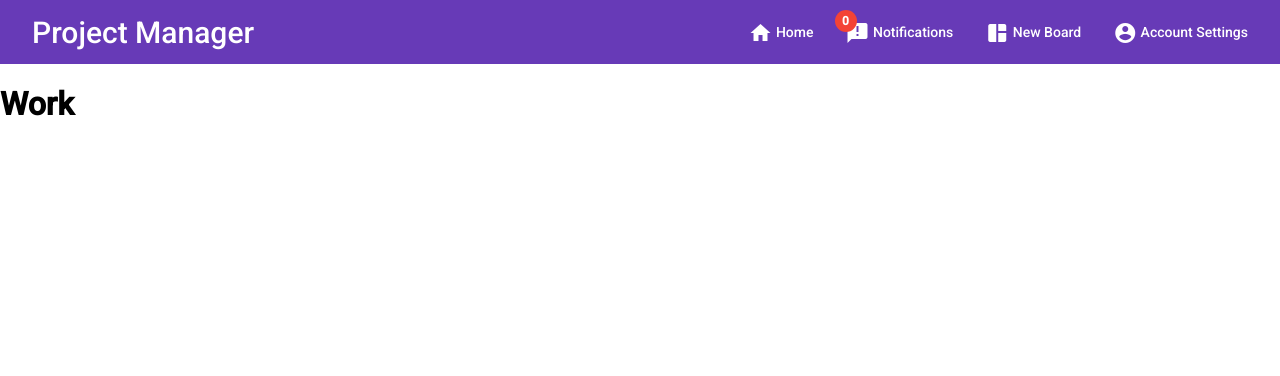
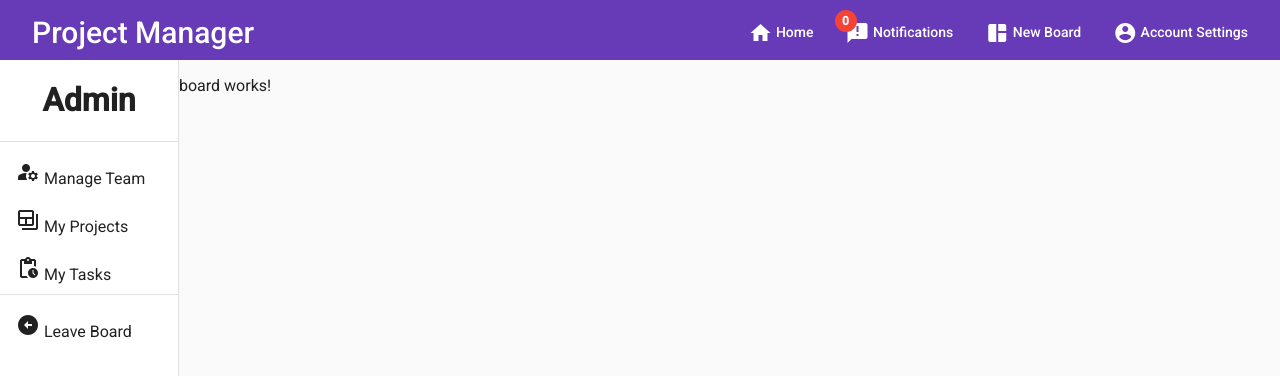
Before and after one commit to codyhenry/angular-projectManager, an Angular app: page / in a window 1280 px wide. Shown: the top 376 px of the page. Built offline with nearby package versions, Linux system fonts and the light colour scheme.

Commit message:
SideNav bar complete

```diff
--- a/src/app/app.component.html
+++ b/src/app/app.component.html
@@ -1,2 +1,3 @@
 <app-navbar></app-navbar>
 <h1>Work</h1>
+<app-workspace></app-workspace>
--- a/src/app/components/board/board.component.html
+++ b/src/app/components/board/board.component.html
@@ -1,7 +1,4 @@
 <!--
-  TODO create sidenav and main content to hold cards
-  dashboard home page with analytics
   trello part with bugs and tickets
-  sprint part with current and past sprints
 -->
 <p>board works!</p>
--- a/src/app/components/sidenav/sidenav.component.css
+++ b/src/app/components/sidenav/sidenav.component.css
@@ -0,0 +1,3 @@
+h1 {
+  text-align: center;
+}
--- a/src/app/components/sidenav/sidenav.component.html
+++ b/src/app/components/sidenav/sidenav.component.html
@@ -1 +1,25 @@
-<p>sidenav works!</p>
+<!--TODO: get user role on load-->
+<h1>{{userRank}}</h1>
+
+<mat-divider></mat-divider>
+
+<mat-list>
+  <!--Visible based on role-->
+  <mat-list-item>
+    <a routerLink="#"><mat-icon>manage_accounts</mat-icon> Manage Team</a>
+  </mat-list-item>
+  <mat-list-item>
+    <a routerLink="#"><mat-icon>backup_table</mat-icon> My Projects</a>
+  </mat-list-item>
+  <mat-list-item>
+    <a routerLink="#"><mat-icon>pending_actions</mat-icon> My Tasks</a>
+  </mat-list-item>
+</mat-list>
+
+<mat-divider></mat-divider>
+
+<mat-list>
+  <mat-list-item>
+    <a routerLink="#"><mat-icon>arrow_circle_left</mat-icon> Leave Board</a>
+  </mat-list-item>
+</mat-list>
--- a/src/app/components/sidenav/sidenav.component.ts
+++ b/src/app/components/sidenav/sidenav.component.ts
@@ -7,6 +7,7 @@ import { Component, OnInit } from '@angular/core';
 })
 export class SidenavComponent implements OnInit {
 
+  userRank: string = 'Admin'; //get from db match userId with rank in board
   constructor() { }
 
   ngOnInit(): void {
--- /dev/null
+++ b/src/app/components/workspace/workspace.component.css
@@ -0,0 +1,12 @@
+.sidenav-container{
+  position: absolute;
+  left: 0;
+  right: 0;
+  top: 60px;
+  bottom: 0;
+}
+
+.sidenav{
+  width: 14vw;
+  height: 100%
+}
--- /dev/null
+++ b/src/app/components/workspace/workspace.component.html
@@ -0,0 +1,23 @@
+<!--
+  TODO create sidenav and main content to hold cards
+  dashboard home page with analytics
+  trello part with bugs and tickets
+  sprint part with current and past sprints
+-->
+<!--
+  Member Status:
+  Admin - can invite and remove members can set board public or private can create sprints and assign members to tasks
+  Member - can create and complete tickets can leave boards can accept board invites
+  Guest - can view a board but not edit anything
+-->
+<mat-sidenav-container class="sidenav-container">
+
+  <mat-sidenav #sidenav mode="side" opened fxShow="true" fxHide.lt-md="true" class="sidenav">
+    <app-sidenav></app-sidenav> <!--Start-->
+  </mat-sidenav>
+
+  <mat-sidenav-content>
+    <app-board></app-board> <!--Main-->
+  </mat-sidenav-content>
+
+</mat-sidenav-container>
--- /dev/null
+++ b/src/app/components/workspace/workspace.component.ts
@@ -0,0 +1,15 @@
+import { Component, OnInit } from '@angular/core';
+
+@Component({
+  selector: 'app-workspace',
+  templateUrl: './workspace.component.html',
+  styleUrls: ['./workspace.component.css']
+})
+export class WorkspaceComponent implements OnInit {
+
+  constructor() { }
+
+  ngOnInit(): void {
+  }
+
+}
```
Also changed, not shown: src/app/app.module.ts (+15 -9 lines), 1 other file (tests, documents, lock files or other folders).
